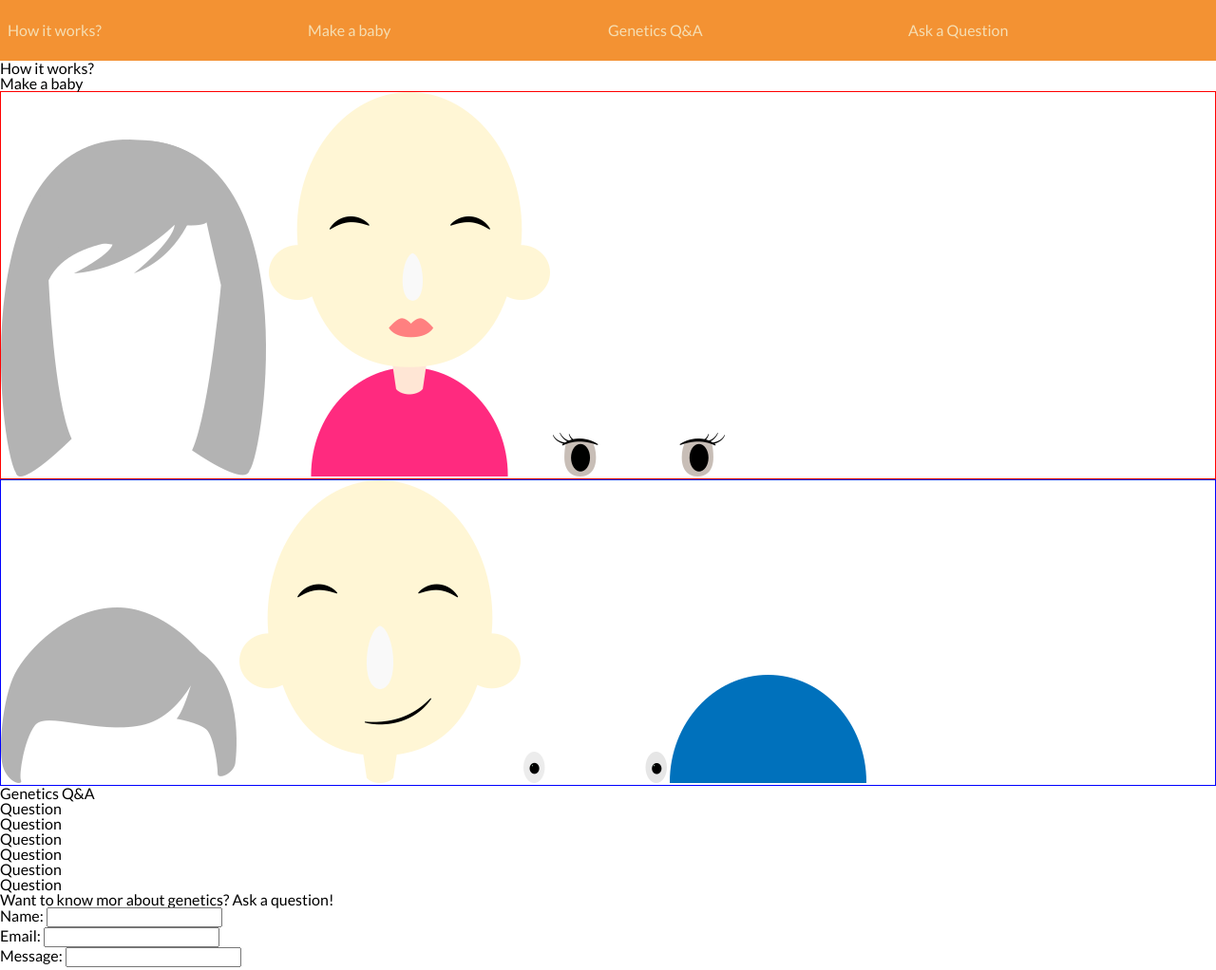
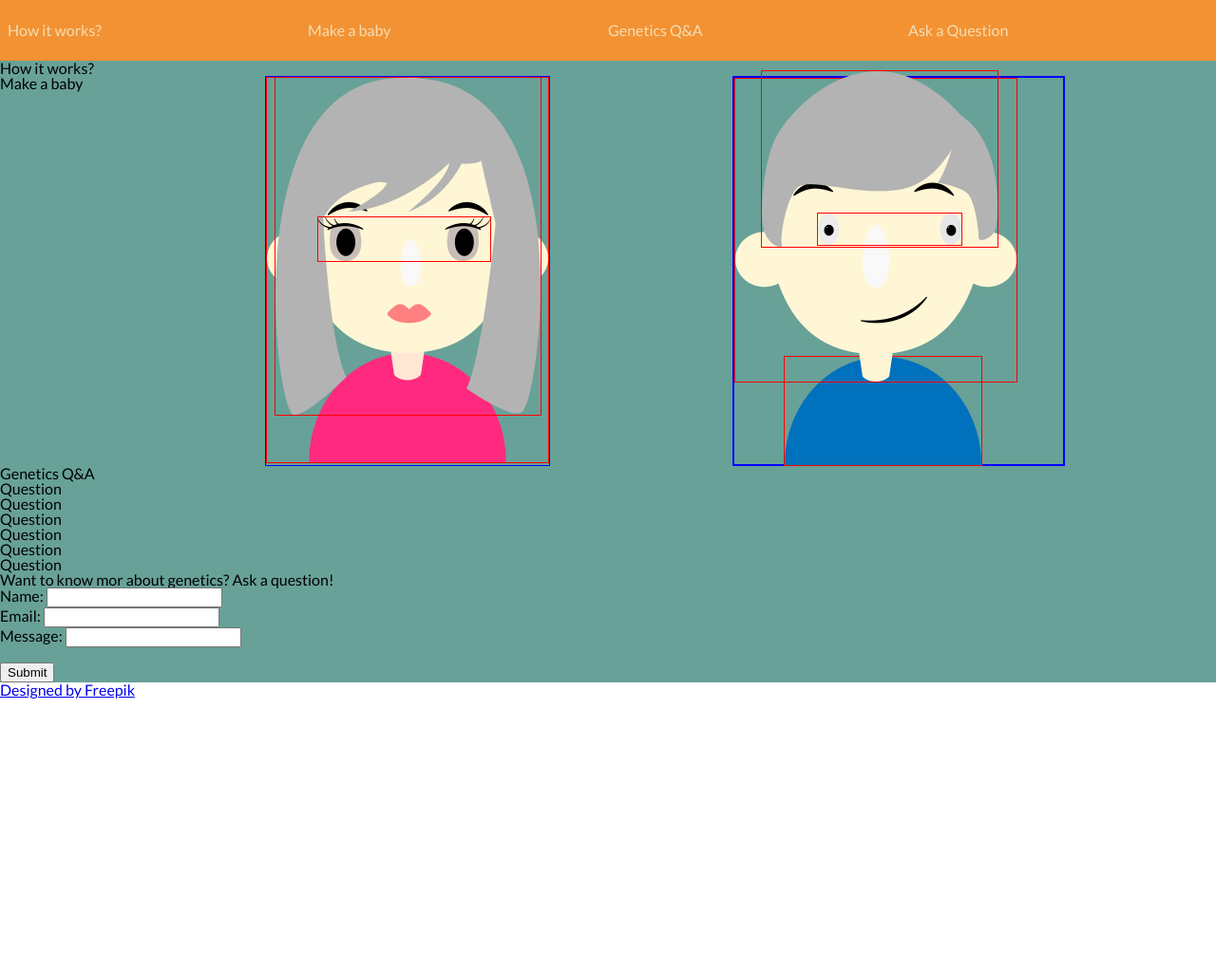
Before and after one commit to MadlenR/Genetics, a plain HTML site: page index.html in a window 1280 px wide. Shown: the top 1022 px of the page at 95% size. After the commit the page ends 800 px from the top, so only its background shows below. Drawn offline with nearby package versions, Linux system fonts and the light colour scheme.

Commit message:
Set up placement of parents body parts in section MAKE

```diff
--- a/index.html
+++ b/index.html
@@ -33,20 +33,17 @@
 <!--    Section 2 Make a baby-->
     <section class="make">
         <h1>Make a baby</h1>
-        <div class="female" style="border: 1px solid red">
-            <img src="images/display_female_hair.png">
-            <img src="images/display_female_body.png">
-            <img src="images/display_female_eyes.png">
-        </div>
-        <div class="male" style="border: 1px solid blue">
-            <img src="images/display_male_hair.png">
-            <img src="images/display_male_skin.png">
-            <img src="images/display_eyes.png">
-            <img src="images/display_male_body.png">
-
-        </div>
-
-
+        <figure class="female" style="border: 1px solid blue">
+            <img src="images/display_female_hair.png" style="border: 1px solid red" id="f_hair">
+            <img src="images/display_female_body.png" style="border: 1px solid red" id="f_body">
+            <img src="images/display_female_eyes.png" style="border: 1px solid red" id="f_eyes">
+        </figure>
+        <figure class="male" style="border: 2px solid blue">
+            <img src="images/display_male_hair.png" id="m_hair" style="border: 1px solid red">
+            <img src="images/display_male_skin.png" id="m_skin" style="border: 1px solid red">
+            <img src="images/display_eyes.png" id="m_eyes" style="border: 1px solid red">
+            <img src="images/display_male_body.png" id="m_body" style="border: 1px solid red">
+        </figure>
     </section>
 
 
@@ -58,7 +55,7 @@
 
 
 <!--    Section 4 Q&A-->
-    <section class="q&a"></section>
+    <section class="q&a">
         <h1>Genetics Q&amp;A</h1>
         <div class="QA">
             <h2>Question </h2>
@@ -80,7 +77,7 @@
             <p>Answer</p>
 
         </div>
-
+    </section>
 
 <!--     Section 5 CONTACT-->
     <section class="form">
--- a/scss/modules/_colors.scss
+++ b/scss/modules/_colors.scss
@@ -4,5 +4,8 @@ header {
 
 }
 .nav_a {
-        color: $color_menu;
+    color: $color_menu;
     }
+section {
+    background-color: $backgroundColor_main;
+}
--- a/scss/modules/_mixins.scss
+++ b/scss/modules/_mixins.scss
@@ -0,0 +1,5 @@
+@mixin parent ($parent_position) {
+    position: relative;
+    display: inline-block;
+    left: $parent_position;
+}
--- /dev/null
+++ b/scss/partials/_make.scss
@@ -0,0 +1,55 @@
+//////FEMALE
+.make {
+    display: flex;
+
+}
+
+.female {
+    @include parent(15%);
+}
+
+#f_hair {
+    position: absolute;
+    left: 2.8%;
+}
+
+#f_body {
+
+
+}
+#f_eyes {
+    top: 36%;
+    left: 18%;
+    position: absolute;
+
+}
+
+//////// MALE
+.male {
+    @include parent(30%);
+    width: 27%;
+}
+
+#m_hair {
+    position: absolute;
+    z-index: 3;
+    left: 8%;
+    top: -2%;
+}
+#m_eyes {
+    position: absolute;
+    top: 35%;
+    left: 25%;
+    z-index: 3;
+}
+#m_body {
+    position: absolute;
+    top:72%;
+    left: 15%;
+    z-index: 1;
+
+}
+#m_skin {
+   position: absolute;
+    z-index: 2;
+}
--- a/scss/style.scss
+++ b/scss/style.scss
@@ -9,3 +9,4 @@
 
 @import "partials/sectionQA";
 @import "partials/menu";
+@import "partials/make";
```
Also changed, not shown: css/style.css.
